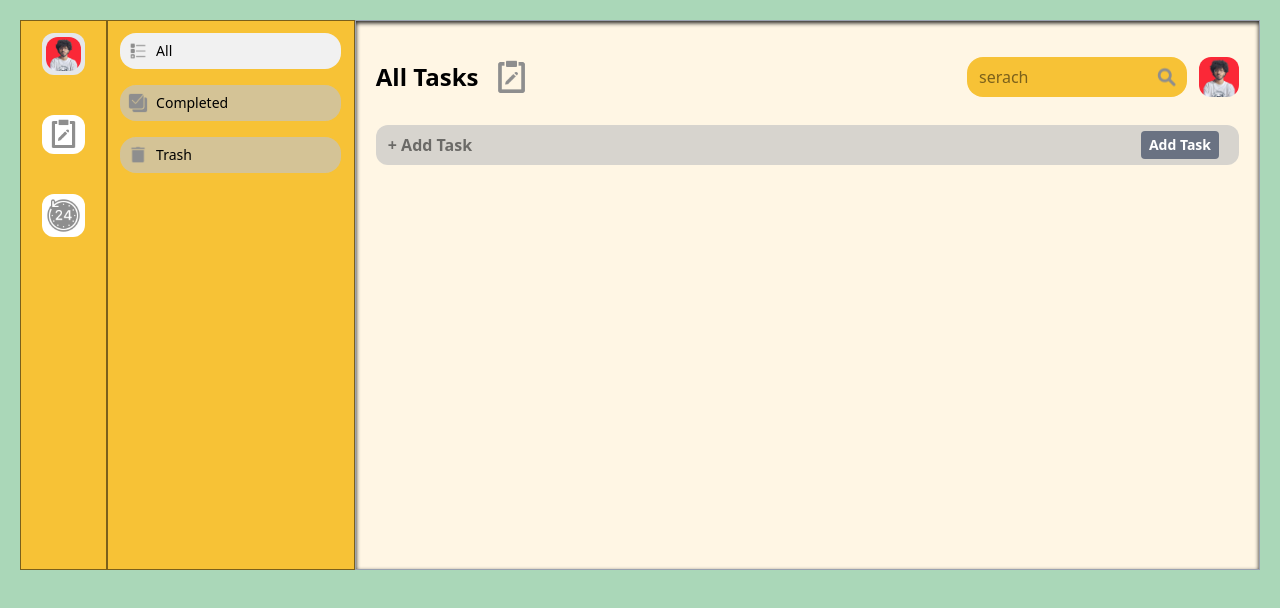
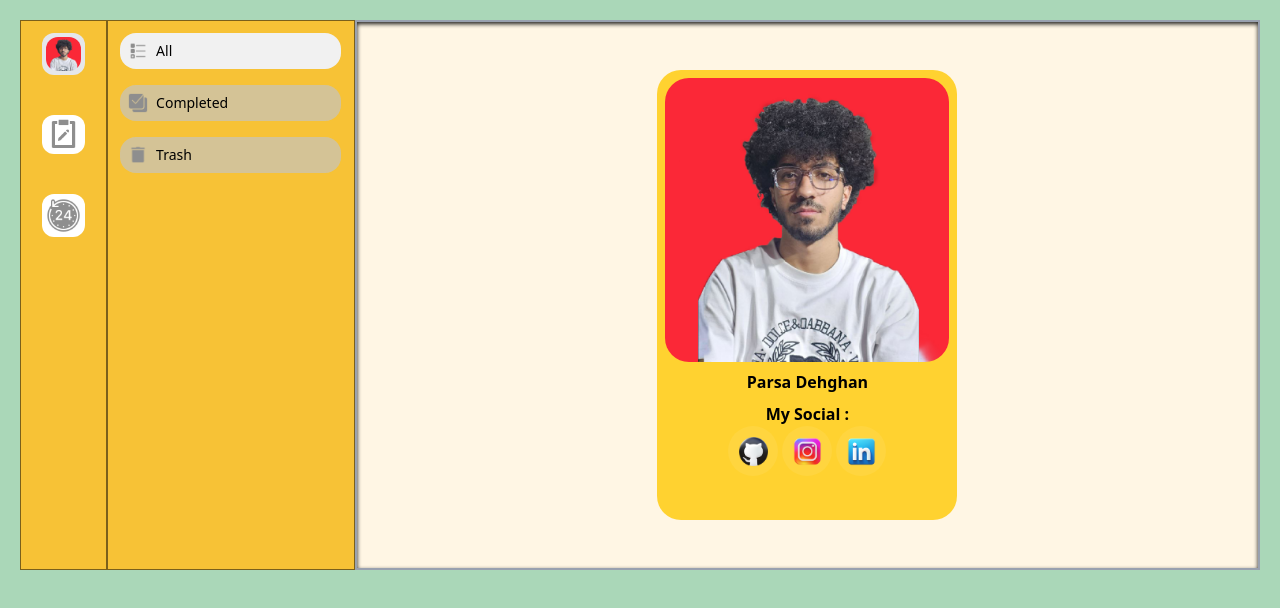
Before and after one commit to parsa-farshah/ToDoList, a website: page index.html in a window 1280 px wide. Both pictures are taken after a click on the element 63 px from the left and 54 px from the top of the page. Drawn offline with Linux system fonts and the light colour scheme.

Commit message:
style: add my social js: ad page and remove when click others

```diff
--- a/index.html
+++ b/index.html
@@ -22,6 +22,7 @@
       >
         <!-------------------------- profile picture ---------------->
         <figure
+          id="profile"
           class="w-[35px] md:w-[50%] p-1 rounded-xl overflow-hidden cursor-pointer hover:scale-125 duration-500 bg-white flex justify-center items-center mt-0 md:mt-3"
         >
           <img class="rounded-xl" src="src/images/parsa3.jpg" alt="profile" />
@@ -257,6 +258,71 @@
             </div>
           </div>
         </div>
+        <!----------------------------------- profile day ------------------->
+        <div
+          class="absolute w-full h-[500px] md:h-full right-0 mx-auto top-0 border border-gray-400 bg-[#fff6e4] inset-shadow-sm inset-shadow-black/90 px-5 hidden flex-col flex-wrap "
+          id="profilePage"
+        >
+          <div class="w-full h-full flex justify-center items-center">
+            <div class="w-[300px] h-[450px] flex justify-center items-center">
+              <div class="w-[100%] h-full bg-amber-300 rounded-3xl overflow-hidden p-2">
+                <figure class="w-full rounded-3xl overflow-hidden">
+                  <img
+                    class="w-full h-full object-cover"
+                    src="src/images/parsa3.jpg"
+                    alt=""
+                  />
+                </figure>
+                <!-- name -->
+                <h6 class="text-center font-bold mt-2">Parsa Dehghan</h6>
+                <h5 class="text-center font-bold mt-2">My Social :</h5>
+                <div class="flex w-full">
+                  <ul
+                    class="w-full h-fit flex justify-center items-center *:size-[50px] *:rounded-full *:bg-[rgba(255,255,255,0.07)] *:flex *:justify-center *:items-center *:hover:bg-white *:duration-500 *:cursor-pointer gap-1"
+                  >
+                    <!-- github -->
+                    <li>
+                      <a href="https://github.com/parsa-farshah" target="_blank"
+                        ><img
+                          class="w-[35px] hover:scale-125 duration-500"
+                          src="src/images/github.png"
+                          alt="github"
+                      /></a>
+                    </li>
+                    <!-- instagram -->
+                    <li>
+                      <a
+                        href="https://www.instagram.com/parsa_dehghanpour_dv?igsh=eHkwNWhsa3I4ZWVp"
+                        target="_blank"
+                        alt="instagram"
+                      >
+                        <img
+                          class="w-[35px] hover:scale-125 duration-500"
+                          src="src/images/instagram.png"
+                          alt="github"
+                        />
+                      </a>
+                    </li>
+                    <!-- linkedin -->
+                    <li>
+                      <a
+                        href="https://linkedin.com/in/parsa-dehghan-pour-farashah-85ab04250"
+                        target="_blank"
+                        alt="linkedin"
+                      >
+                        <img
+                          class="w-[35px] hover:scale-125 duration-500"
+                          src="src/images/linkedin.png"
+                          alt="github"
+                        />
+                      </a>
+                    </li>
+                  </ul>
+                </div>
+              </div>
+            </div>
+          </div>
+        </div>
       </section>
       <!----------------------------- error if task input empty ----------------------->
       <div
--- a/src/js/main.js
+++ b/src/js/main.js
@@ -107,9 +107,7 @@ function myTick(s) {
 function trash(s) {
   const task = s.closest(".task");
 
-
   if (task.parentElement === trashPage) {
-
     task.remove();
     saveTasks();
     return;
@@ -144,6 +142,8 @@ btnTrashPage.addEventListener("click", () => {
   taskdiv.classList.add("hidden");
   dayPage.classList.remove("flex");
   dayPage.classList.add("hidden");
+  profilePage.classList.remove("flex");
+  profilePage.classList.add("hidden");
 });
 
 // all task page
@@ -157,6 +157,8 @@ btnAllTaskPage.addEventListener("click", () => {
   taskdiv.classList.add("block");
   dayPage.classList.remove("flex");
   dayPage.classList.add("hidden");
+  profilePage.classList.remove("flex");
+  profilePage.classList.add("hidden");
 });
 
 // compelte page task add in
@@ -167,6 +169,8 @@ completeBtnPage.addEventListener("click", () => {
   taskdiv.classList.add("hidden");
   dayPage.classList.remove("flex");
   dayPage.classList.add("hidden");
+  profilePage.classList.remove("flex");
+  profilePage.classList.add("hidden");
 });
 
 // add search
@@ -212,6 +216,8 @@ let taskBtn = document.querySelector("#taskBtn");
 taskBtn.addEventListener("click", () => {
   dayPage.classList.remove("flex");
   dayPage.classList.add("hidden");
+  profilePage.classList.remove("flex");
+  profilePage.classList.add("hidden");
 });
 
 // daypage
@@ -220,6 +226,8 @@ let dayPage = document.querySelector("#dayPage");
 dayBtn.addEventListener("click", () => {
   dayPage.classList.remove("hidden");
   dayPage.classList.add("flex");
+  profilePage.classList.remove("flex");
+  profilePage.classList.add("hidden");
 });
 
 function day(s) {
@@ -269,3 +277,13 @@ window.addEventListener("DOMContentLoaded", () => {
     }
   });
 });
+
+// click profile front end developer
+
+// profilepage
+let profileBtn = document.querySelector("#profile");
+let profilePage = document.querySelector("#profilePage");
+profileBtn.addEventListener("click", () => {
+  profilePage.classList.remove("hidden");
+  profilePage.classList.add("flex");
+});
```
Also changed, not shown: src/images/github.png (added), src/images/instagram.png (added), src/images/linkedin.png (added), src/style/output.css.
